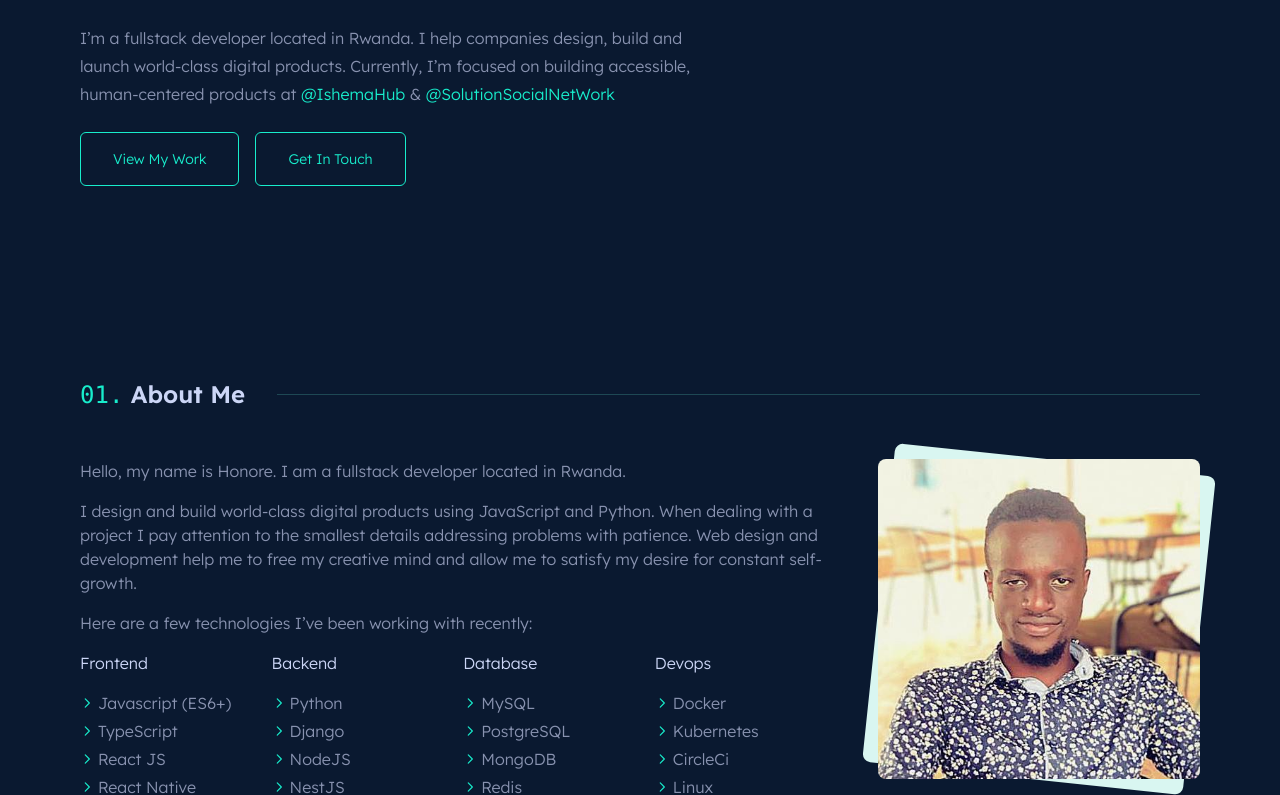
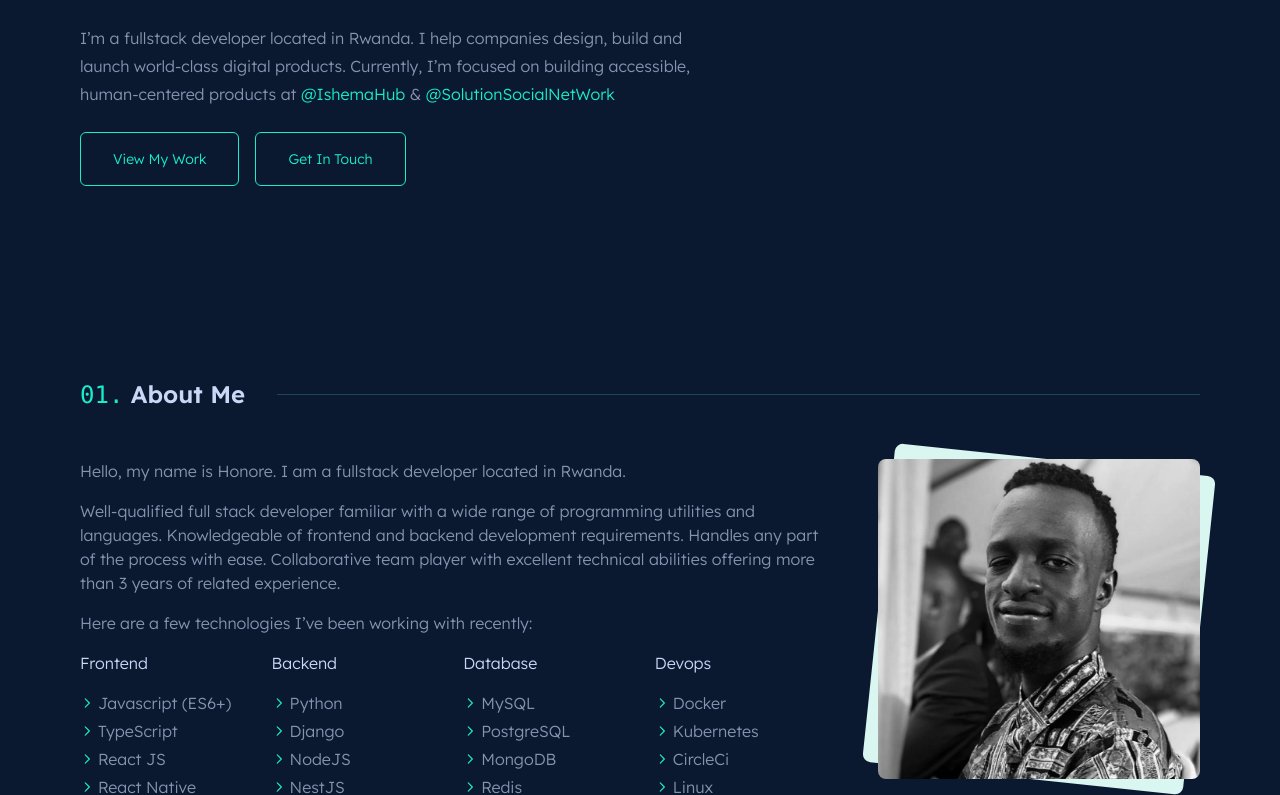
Before and after one commit to nythonore/nythonore-web, a Next.js app: page / in a window 1280 px wide. Shown: the part 368-1163 px from the top of the page. Built offline with nearby package versions, Linux system fonts and the light colour scheme.

Commit message:
update data

```diff
--- a/components/containers/AboutContainer.tsx
+++ b/components/containers/AboutContainer.tsx
@@ -34,11 +34,11 @@ export const AboutContainer = () => {
 						</p>
 
 						<p className='text-gray mt-4'>
-							I design and build world-class digital products using JavaScript
-							and Python. When dealing with a project I pay attention to the
-							smallest details addressing problems with patience. Web design and
-							development help me to free my creative mind and allow me to
-							satisfy my desire for constant self-growth.
+							Well-qualified full stack developer familiar with a wide range of
+							programming utilities and languages. Knowledgeable of frontend and
+							backend development requirements. Handles any part of the process
+							with ease. Collaborative team player with excellent technical
+							abilities offering more than 3 years of related experience.
 						</p>
 
 						<p className='text-gray mt-4'>
--- a/components/elements/Meta.tsx
+++ b/components/elements/Meta.tsx
@@ -14,11 +14,11 @@ export const Meta = () => {
 			<meta name='title' content='Honore Niyitegeka - Fullstack Developer' />
 			<meta
 				name='description'
-				content='Enthusiastic and self-motivated front-end developer with 3+ years in the industry. Proficient with Javascript & Python.'
+				content='Full Stack Developer | TypeScript | ReactJS | Python'
 			/>
 			<meta
 				name='keywords'
-				content='nythonore, honore niyitegeka, fullstack developer, backend developer, fullstack developer, freelancer, contractor, rwanda'
+				content='nythonore, honore niyitegeka, fullstack developer, frontend developer, backend developer, freelancer, contractor, rwanda'
 			/>
 
 			<meta
@@ -28,7 +28,7 @@ export const Meta = () => {
 			<meta property='og:type' content='website' />
 			<meta
 				name='og:description'
-				content='Enthusiastic and self-motivated front-end developer with 3+ years in the industry. Proficient with Javascript & Python.'
+				content='Full Stack Developer | TypeScript | ReactJS | Python'
 			/>
 			<meta property='og:url' content='https://nythonore.me/' />
 
```
Also changed, not shown: public/nythonore.jpg.
